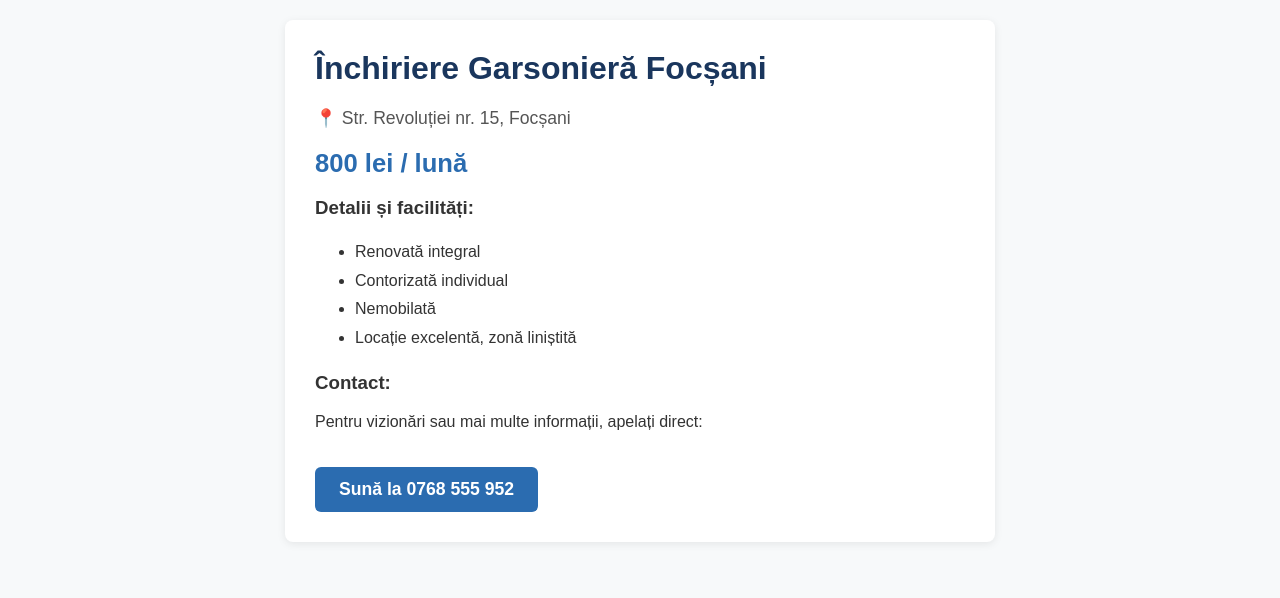
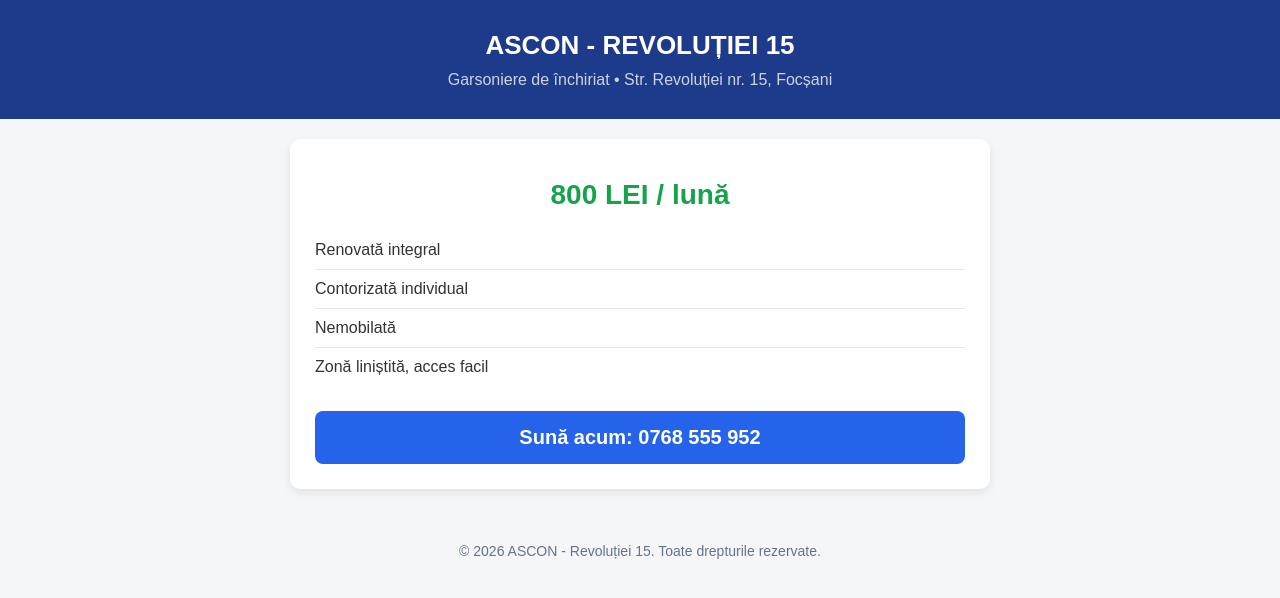
Before and after one commit to Adrian-MAD69/garsoniere-Focsani, a plain HTML site: page index.html in a window 1280 px wide. Drawn offline with Linux system fonts and the light colour scheme.

Commit message:
Revise title and improve HTML structure and styles
Updated the title and header for better clarity and branding. Enhanced styling and structure for improved user experience.

```diff
--- a/index.html
+++ b/index.html
@@ -3,36 +3,102 @@
 <head>
   <meta charset="UTF-8">
   <meta name="viewport" content="width=device-width, initial-scale=1.0">
-  <title>Închiriere Garsoniere Focșani - Str. Revoluției 15</title>
+  <title>ASCON - Revoluției 15 | Garsoniere de închiriat Focșani</title>
   <style>
-    body { font-family: Arial, sans-serif; margin: 0; padding: 20px; background-color: #f7f9fa; color: #333; }
-    .container { max-width: 650px; margin: 0 auto; background: #fff; padding: 30px; border-radius: 8px; box-shadow: 0 2px 8px rgba(0,0,0,0.08); }
-    h1 { color: #1a365d; margin-top: 0; }
-    .address { color: #555; font-size: 1.1em; margin-bottom: 20px; }
-    .price { font-size: 1.6em; color: #2b6cb0; font-weight: bold; margin: 15px 0; }
-    ul { line-height: 1.8; }
-    .btn { display: inline-block; background-color: #2b6cb0; color: white; padding: 12px 24px; text-decoration: none; border-radius: 6px; font-weight: bold; font-size: 1.1em; margin-top: 20px; }
-    .btn:hover { background-color: #1a365d; }
+    body {
+      font-family: Arial, sans-serif;
+      margin: 0;
+      padding: 0;
+      background-color: #f4f6f8;
+      color: #333;
+    }
+    header {
+      background-color: #1e3a8a;
+      color: white;
+      text-align: center;
+      padding: 30px 20px;
+    }
+    header h1 {
+      margin: 0;
+      font-size: 26px;
+    }
+    header p {
+      margin: 10px 0 0;
+      font-size: 16px;
+      color: #cbd5e1;
+    }
+    .container {
+      max-width: 650px;
+      margin: 20px auto;
+      padding: 25px;
+      background: white;
+      border-radius: 10px;
+      box-shadow: 0 4px 10px rgba(0,0,0,0.08);
+    }
+    .price {
+      font-size: 28px;
+      font-weight: bold;
+      color: #16a34a;
+      text-align: center;
+      margin: 15px 0;
+    }
+    ul {
+      list-style-type: none;
+      padding: 0;
+      margin: 20px 0;
+    }
+    li {
+      padding: 10px 0;
+      border-bottom: 1px solid #e2e8f0;
+      font-size: 16px;
+    }
+    li:last-child {
+      border-bottom: none;
+    }
+    .call-btn {
+      display: block;
+      width: 100%;
+      text-align: center;
+      background-color: #2563eb;
+      color: white;
+      text-decoration: none;
+      font-size: 20px;
+      font-weight: bold;
+      padding: 15px 0;
+      border-radius: 8px;
+      margin-top: 25px;
+    }
+    .call-btn:hover {
+      background-color: #1d4ed8;
+    }
+    footer {
+      text-align: center;
+      padding: 20px;
+      font-size: 14px;
+      color: #64748b;
+    }
   </style>
 </head>
 <body>
+
+  <header>
+    <h1>ASCON - REVOLUȚIEI 15</h1>
+    <p>Garsoniere de închiriat • Str. Revoluției nr. 15, Focșani</p>
+  </header>
+
   <div class="container">
-    <h1>Închiriere Garsonieră Focșani</h1>
-    <div class="address">📍 Str. Revoluției nr. 15, Focșani</div>
+    <div class="price">800 LEI / lună</div>
 
-    <div class="price">800 lei / lună</div>
-
-    <h3>Detalii și facilități:</h3>
     <ul>
       <li>Renovată integral</li>
       <li>Contorizată individual</li>
       <li>Nemobilată</li>
-      <li>Locație excelentă, zonă liniștită</li>
+      <li>Zonă liniștită, acces facil</li>
     </ul>
 
-    <h3>Contact:</h3>
-    <p>Pentru vizionări sau mai multe informații, apelați direct:</p>
-    <a href="tel:0768555952" class="btn">Sună la 0768 555 952</a>
+    <a href="tel:0768555952" class="call-btn">Sună acum: 0768 555 952</a>
   </div>
-</body>
-</html>
+
+  <footer>
+    <p>&copy; 2026 ASCON - Revoluției 15. Toate drepturile rezervate.</p>
+  </footer>
```
